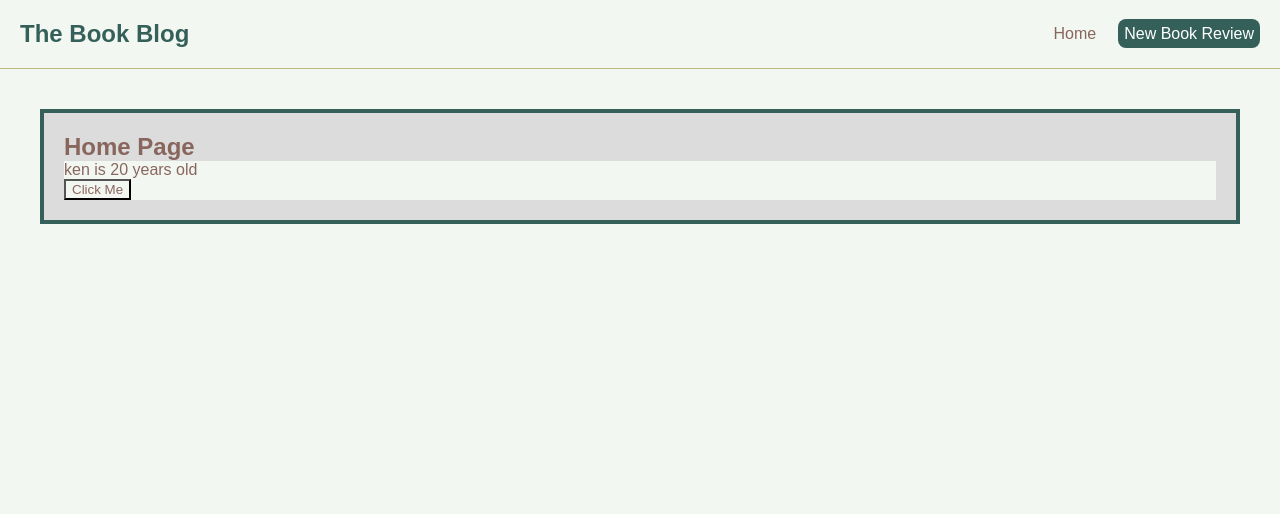
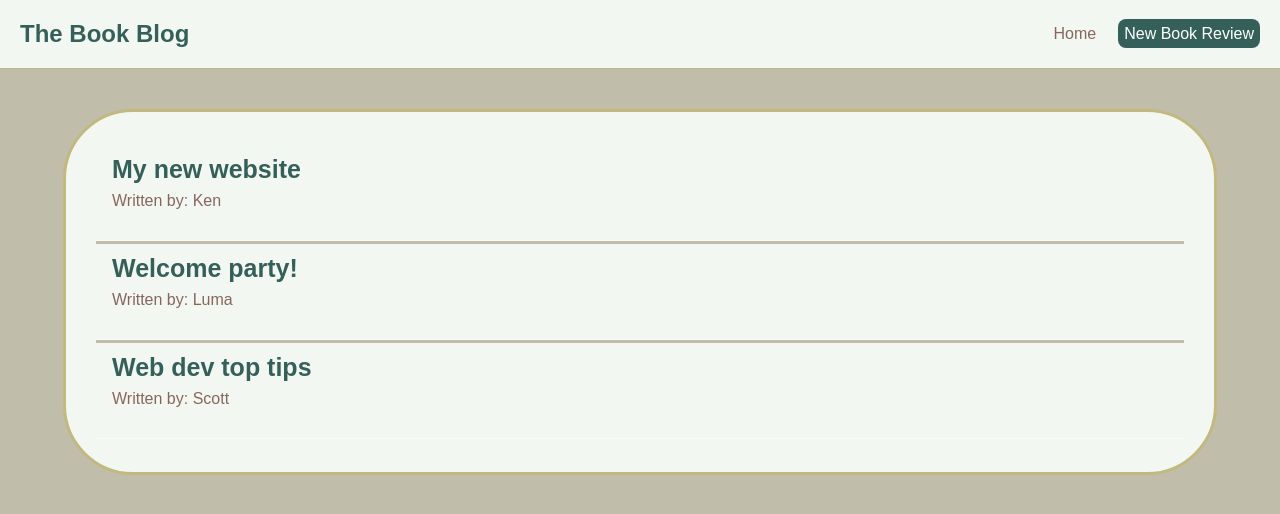
Before and after one commit to TabathaSlatton/Blog-Project, a React (Create React App) app: page / in a window 1280 px wide. Shown: the top 514 px of the page. Built offline with nearby package versions, Linux system fonts and the light colour scheme; a web font is replaced by a local one.

Commit message:
worked towards building out home page and styled

```diff
--- a/src/Home.js
+++ b/src/Home.js
@@ -1,19 +1,20 @@
 import { useState } from 'react'
 
 const Home = () => {
-    const [name, setName] = useState('ken')
-    const [age, setAge] = useState(20)
-
-    const handleClick = () => {
-        setName('tabatha')
-        setAge(26)
-    }
+    const [blogs, setBlogs] = useState([
+        { title: 'My new website', body: "Wowwwww I'm like sooooooooooo cool", author: 'Ken', id: 1 },
+        { title: 'Welcome party!', body: 'Bark Bark Bark', author: 'Luma', id: 2 },
+        { title: 'Web dev top tips', body: "There's this one video game...it's reaaalllllyyyy coool", author: 'Scott', id: 3 }
+    ])
 
     return (
         <div className="home">
-            <h2>Home Page</h2>
-            <p>{name} is {age} years old</p>
-            <button onClick={handleClick}>Click Me</button>
+            {blogs.map(blog => (
+                <div className="blog-preview" key={blog.id}>
+                    <h2>{ blog.title }</h2>
+                    <p>Written by: { blog.author }</p>
+                </div>
+            ))}
         </div>
       );
 }
--- a/src/index.css
+++ b/src/index.css
@@ -5,7 +5,7 @@
   margin: 0;
   font-family: "Yusei Magic", sans-serif;
   color: #88665d;
-  background-color: #f3f7f2;
+  background-color: #c0bdab;
 }
 .navbar {
   padding: 20px;
@@ -14,29 +14,52 @@
   max-width: 100%;
   margin: 0 auto;
   border-bottom: 1px solid #c2b97f;
+  background-color: #f3f7f2;
 }
 .navbar h1 {
   color: #35605a;
+  background-color: #f3f7f2;
 }
 .navbar .links {
   margin-left: auto;
+  background-color: #f3f7f2;
 }
 .navbar a {
   margin-left: 16px;
   text-decoration: none;
   padding: 6px;
+  background-color: #f3f7f2;
 }
 .navbar a:hover {
   color: #35605a;
 }
 .content {
-  max-width: 90%;
+  max-width: 85%;
   margin: 40px auto;
-  padding: 20px;
-  background-color: gainsboro;
-  border: 4px solid #35605a;
+  padding: 30px;
+  border: 3px solid #c2b97f;
+  border-radius: 70px;
+  background-color: #f3f7f2;
 }
 
-h2 {
-  background-color: gainsboro;
+/* blog previews / list */
+.blog-preview {
+  padding: 10px 16px;
+  padding-bottom: 30px;
+  margin: 3px 0;
+  border-bottom: 1px solid #fafafa;
+  background-color: #f3f7f2;
 }
+.blog-preview:hover {
+  box-shadow: 1px 3px 5px rgba(0, 0, 0, 0.185);
+}
+.blog-preview h2 {
+  font-size: 25px;
+  color: #35605a;
+  margin-bottom: 8px;
+  background-color: #f3f7f2;
+}
+
+.blog-preview p {
+  background-color: #f3f7f2;
+}
```
Also changed, not shown: 1 other file (tests, documents, lock files or other folders).
